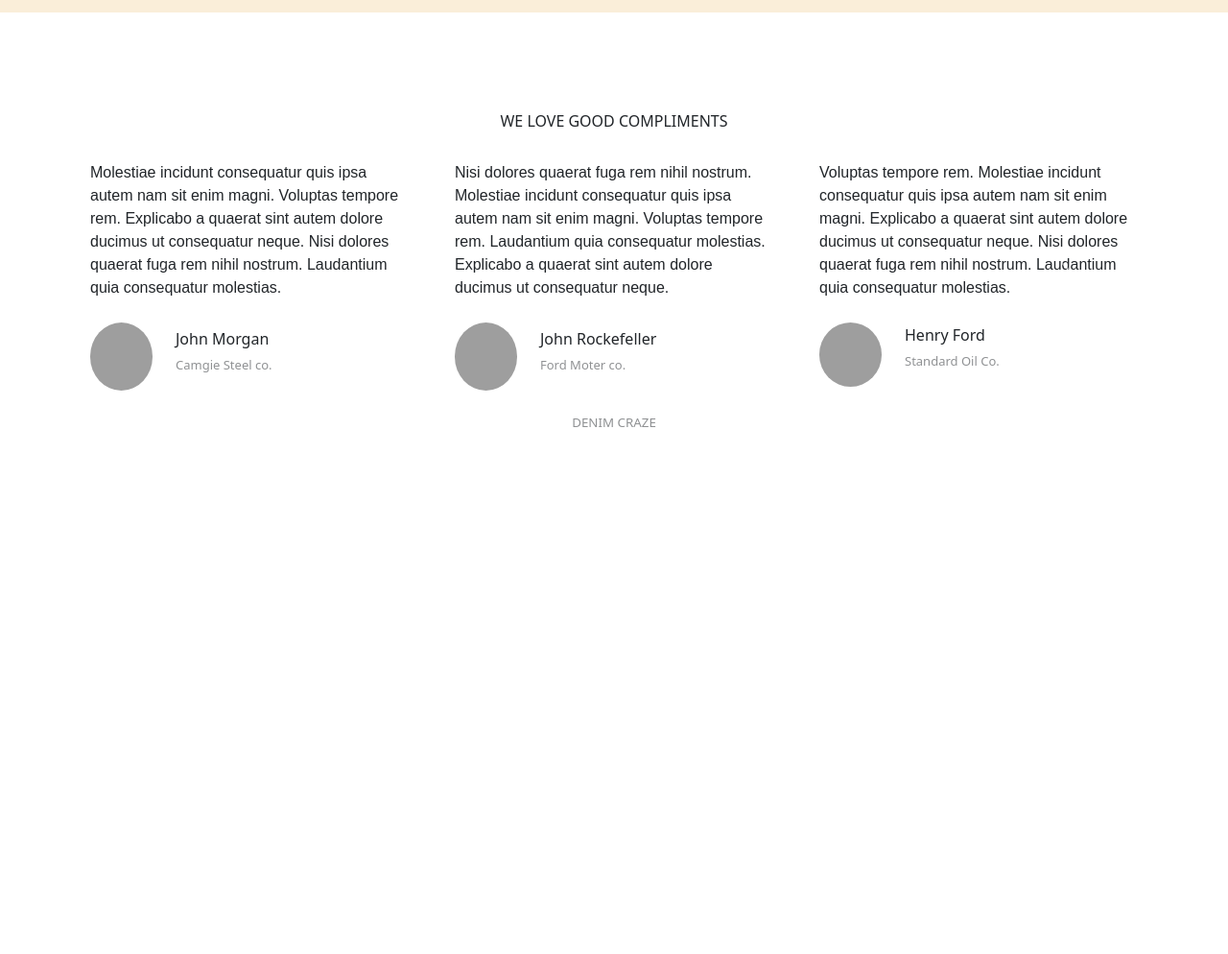
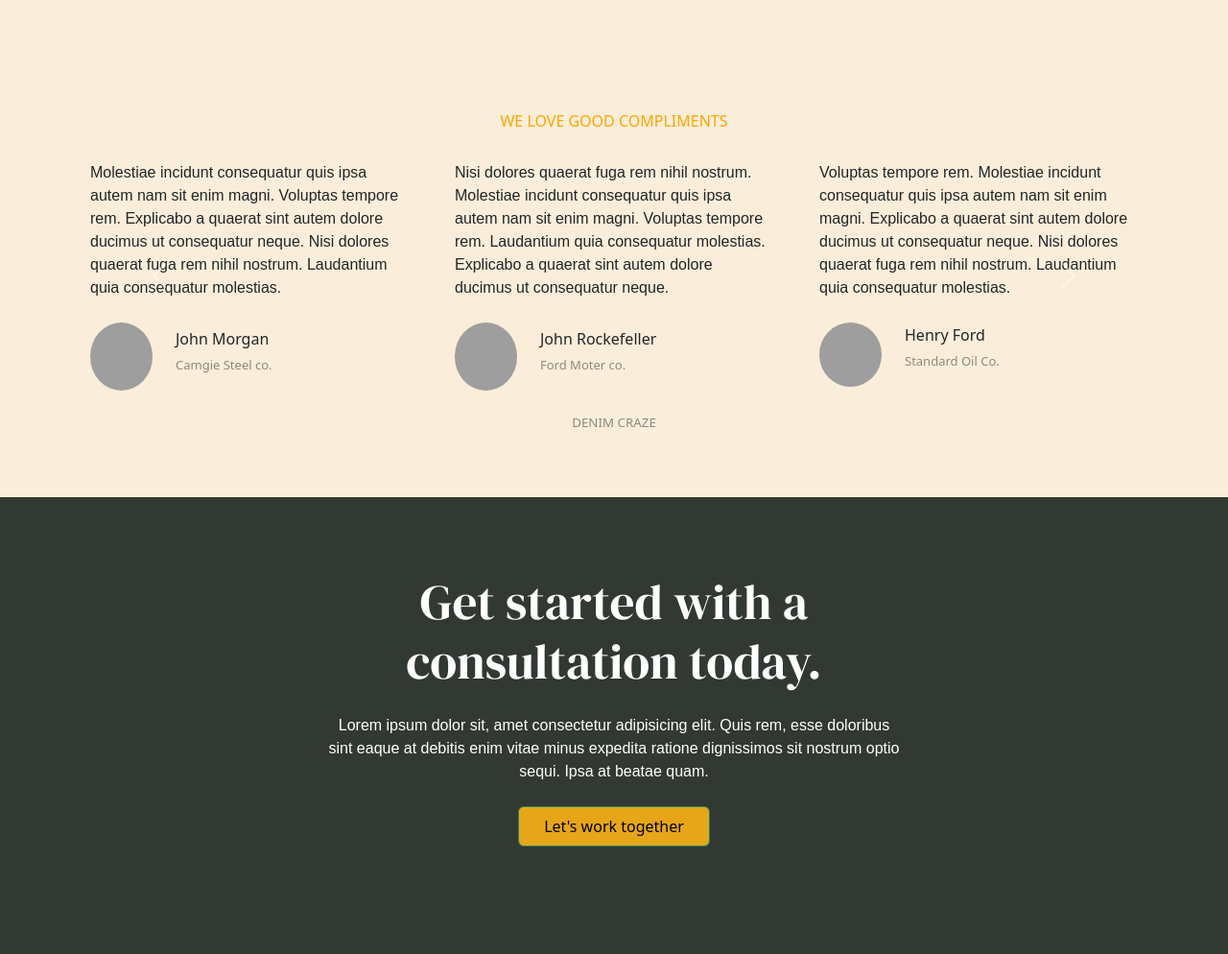
Before and after one commit to Bhuwan9818/suraj, a plain HTML site: page index.html in a window 1280 px wide. Shown: the part 3921-4915 px from the top of the page at 96% size. Before the commit the page ends 4439 px from the top, so only its background shows below. Drawn offline with nearby package versions, Linux system fonts and the light colour scheme; grey boxes are pictures that could not be loaded.

Commit message:
section 8 created

```diff
--- a/index.html
+++ b/index.html
@@ -267,12 +267,12 @@
     </section>
     <!-- section 6 ends here  -->
     <!-- section 7 starts from here  -->
-    <section>
+    <section class="clients">
         <div class="container">
             <div class="row">
                 <div class=" mt-5">
                     <div class="" style="margin-top: 5%;">
-                        <h6 style="text-align: center;">WE LOVE GOOD COMPLIMENTS</h6>
+                        <h6 style="text-align: center; color: orange;">WE LOVE GOOD COMPLIMENTS</h6>
                     </div><br>
                     <div id="carouselExampleAutoplaying" class="carousel slide" data-bs-ride="carousel"
                         data-bs-interval="3000">
@@ -280,7 +280,8 @@
                             <div class="carousel-item active">
                                 <div class="row">
                                     <div class="col-lg-4 d-block px-4">
-                                        <p style="font-family: Roboto Flex, sans-serif ;">Molestiae incidunt consequatur quis ipsa autem nam sit enim magni. Voluptas
+                                        <p style="font-family: Roboto Flex, sans-serif ;">Molestiae incidunt consequatur
+                                            quis ipsa autem nam sit enim magni. Voluptas
                                             tempore
                                             rem.
                                             Explicabo a quaerat sint autem dolore ducimus ut consequatur neque. Nisi
@@ -298,7 +299,7 @@
                                             </div>
                                         </div>
                                     </div>
-                                    <div class="col-lg-4 px-4" >
+                                    <div class="col-lg-4 px-4">
                                         <p style="font-family: Roboto Flex, sans-serif ;">
                                             Voluptas tempore rem. Molestiae incidunt consequatur quis ipsa autem nam sit
                                             enim magni. Explicabo a quaerat sint autem dolore ducimus ut consequatur
@@ -337,7 +338,8 @@
                             <div class="carousel-item">
                                 <div class="row">
                                     <div class="col-lg-4 d-block px-4">
-                                        <p style="font-family: Roboto Flex, sans-serif ;">Molestiae incidunt consequatur quis ipsa autem nam sit enim magni. Voluptas
+                                        <p style="font-family: Roboto Flex, sans-serif ;">Molestiae incidunt consequatur
+                                            quis ipsa autem nam sit enim magni. Voluptas
                                             tempore
                                             rem.
                                             Explicabo a quaerat sint autem dolore ducimus ut consequatur neque. Nisi
@@ -409,7 +411,29 @@
         </div>
     </section>
     <!-- section 7 ends  -->
-     <!-- section 8 starts  -->
+    <!-- section 8 starts  -->
+    <section class="clients1">
+        <div class="container">
+            <div class="row" style="text-align: center; padding-bottom: 10%;">
+                <div class="new6" style="padding-top: 7%;">
+                    <h1 style="font-family: DM Serif Display, serif; font-size: 320%; color: white;">Get started with a
+                        <br> consultation today.
+                    </h1>
+                    <p style="color: white; font-family:Roboto Flex, sans-serif; max-width: 600px; word-wrap: break-word; margin: auto;" class="mt-4">
+                        Lorem ipsum dolor sit, amet consectetur adipisicing elit. Quis rem, esse doloribus sint eaque at
+                        debitis enim vitae minus expedita ratione dignissimos sit nostrum optio sequi. Ipsa at beatae
+                        quam.
+                    </p>
+                    <form class="mt-4" role="search">
+                        <button class="btn btn-outline-success p-2" type="submit"
+                            style="width: 200px;  background-color: rgb(231, 166, 25); color: black;">Let's
+                            work together</button>
+                    </form>
+                </div>
+            </div>
+        </div>
+    </section>
+    <!-- section 8 ends here  -->
     <script src="https://cdn.jsdelivr.net/npm/bootstrap@5.3.3/dist/js/bootstrap.bundle.min.js"
         integrity="sha384-YvpcrYf0tY3lHB60NNkmXc5s9fDVZLESaAA55NDzOxhy9GkcIdslK1eN7N6jIeHz" crossorigin="anonymous">
         </script>
--- a/monica.css
+++ b/monica.css
@@ -70,7 +70,12 @@ a{
 
 
 .clients{
-    background-color: rgb(250, 238, 217)
+    background-color: rgb(250, 238, 218)
+}
+
+.clients1{
+    background-color: rgb(50, 56, 50);
+
 }
 
 /* media queary for section 2 heading for different screen  */
```
